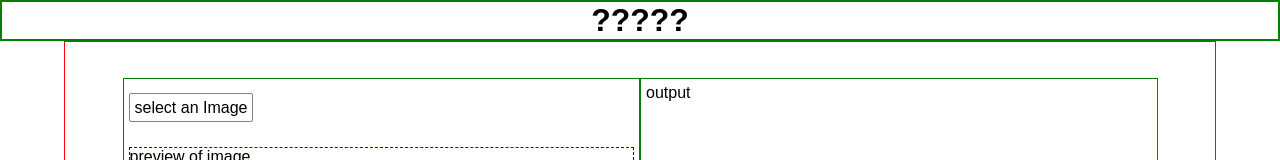
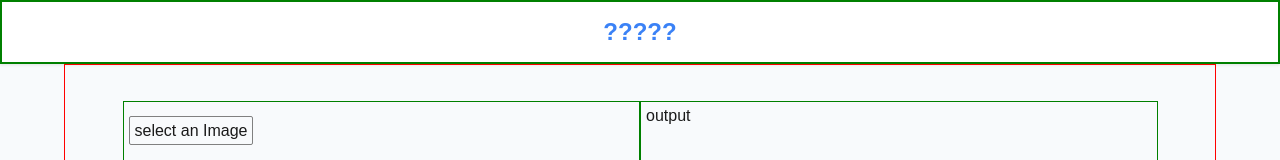
Before and after one commit to worstMev/aidi_2000_F_project_ui, a Next.js app: page / in a window 1280 px wide. Shown: the top 160 px of the page. Built offline with nearby package versions, Linux system fonts and the light colour scheme.

Commit message:
Update globals.css

```diff
--- a/src/app/globals.css
+++ b/src/app/globals.css
@@ -1,3 +1,13 @@
+:root {
+  --foreground: #1a1a1a;
+  --background: #f8fafc;
+  --primary: #3b82f6;
+  --primary-dark: #2563eb;
+  --secondary: #e2e8f0;
+  --border: #e5e7eb;
+  --success: #10b981;
+}
+
 html,
 body {
   max-width: 100vw;
@@ -24,7 +34,17 @@
 }
 
 .header{
+    background: white;
     border : 2px solid green;
+    padding: 1rem;
     text-align : center;
     width : 100%;
+    box-shadow: 0 1px 3px rgba(0,0,0,0.1);
 }
+
+.header h1 {
+  font-size: 1.5rem;
+  font-weight: 600;
+  color: var(--primary);
+  margin: 0;
+}
```
